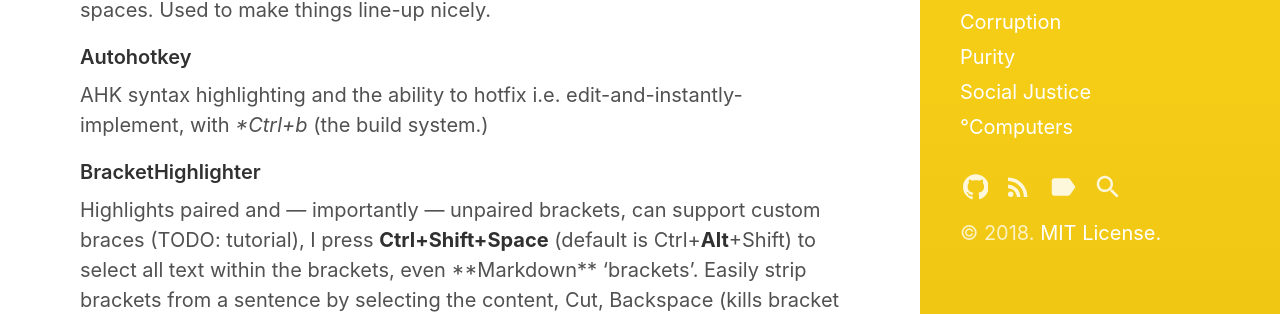
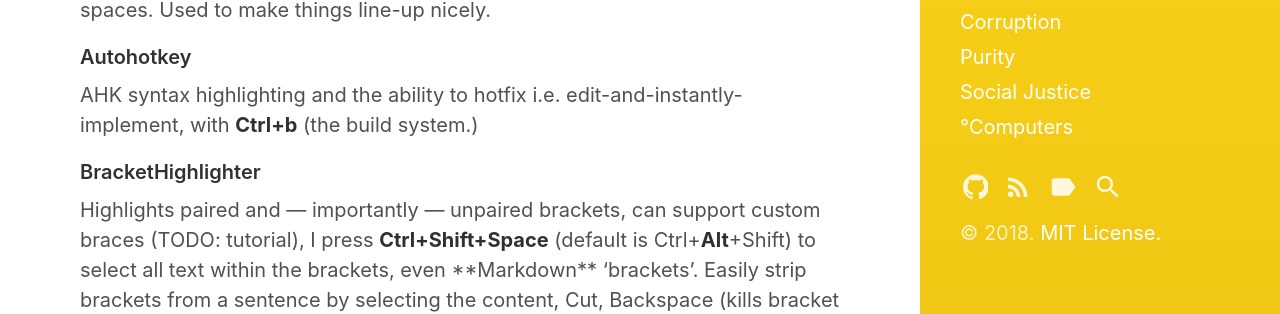
Before and after one commit to VanitasVanitatum/VanitasVanitatum.github.io, a Jekyll site: the page built from _posts/2018-03-25-sublime-text-3-best-packages.md, in a window 1280 px wide. Shown: the part 410-724 px from the top of the page. Built offline with Jekyll 4.4.1, drawn with Linux system fonts in a browser that asks for light colours.

```diff
--- a/_posts/2018-03-25-sublime-text-3-best-packages.md
+++ b/_posts/2018-03-25-sublime-text-3-best-packages.md
@@ -19,7 +19,7 @@ I recommend starting with a clean build of Sublime Text 3, and installing these
 Set multiple cursors, press **Alt+a**, and all the cursors will be aligned with spaces. Used to make things line-up nicely.
 
 #### Autohotkey
-AHK syntax highlighting and the ability to hotfix i.e. edit-and-instantly-implement, with **Ctrl+b* (the build system.)
+AHK syntax highlighting and the ability to hotfix i.e. edit-and-instantly-implement, with **Ctrl+b** (the build system.)
 
 #### BracketHighlighter
 Highlights paired and — importantly — unpaired brackets, can support custom braces (TODO: tutorial), I press **Ctrl+Shift+Space** (default is Ctrl+**Alt**+Shift) to select all text within the brackets, even \*\*Markdown\*\* 'brackets'. Easily strip brackets from a sentence by selecting the content, Cut, Backspace (kills bracket pair), Paste. I detail my custom hotkeys for this extension <a href="{{ site.baseurl }}/%C2%B0computers/2018/03/25/sublime-text-3-best-hotkeys.html">here</a>.
```
